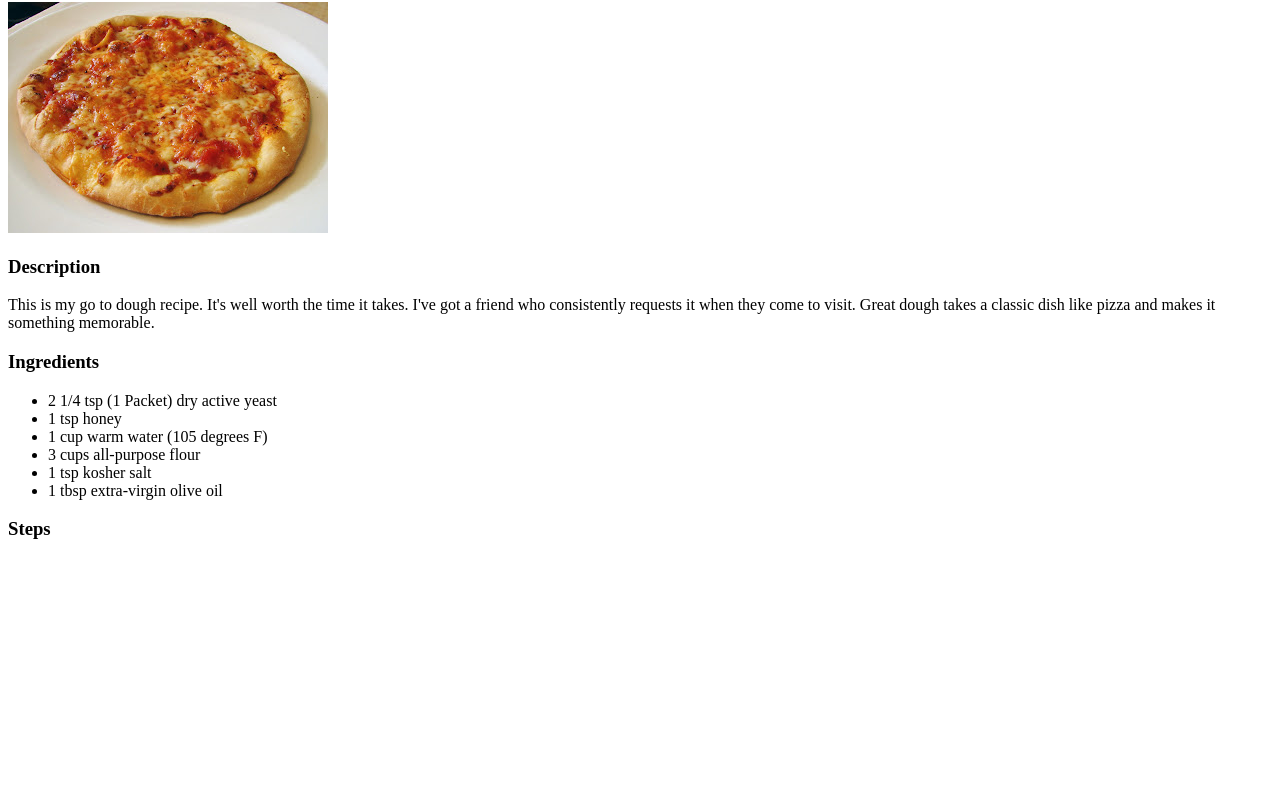
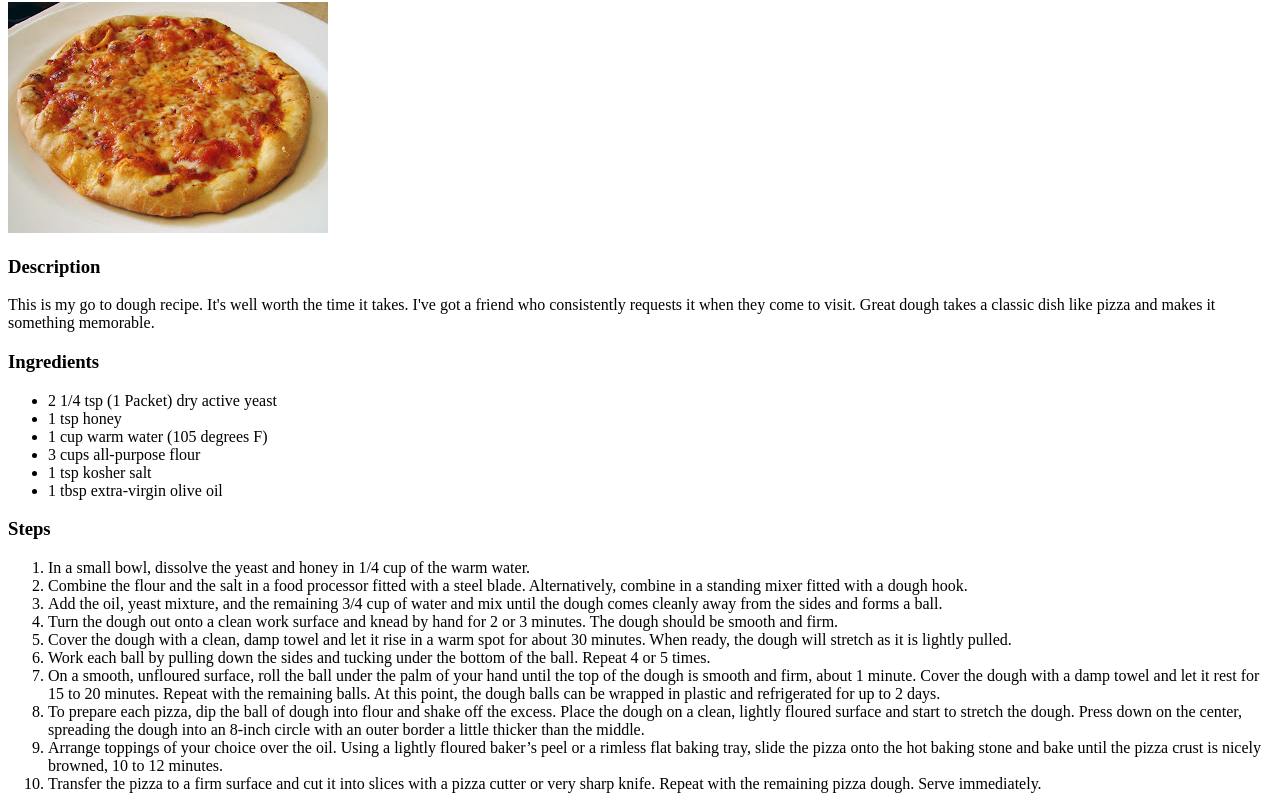
Before and after one commit to phyerbert/odin-recipes, a plain HTML site: page recipes/pizza-dough.html in a window 1280 px wide. Shown: the part 78-887 px from the top of the page. Before the commit the page ends 800 px from the top, so only its background shows below. Drawn offline with Linux system fonts and the light colour scheme.

Commit message:
finished the pizza dough steps. Added a picture to index and finishing touches. Project is complete for now.

```diff
--- a/recipes/pizza-dough.html
+++ b/recipes/pizza-dough.html
@@ -31,6 +31,16 @@
     <h3>Steps</h3>
 
     <ol>
+        <li>In a small bowl, dissolve the yeast and honey in 1/4 cup of the warm water. </li>
+        <li>Combine the flour and the salt in a food processor fitted with a steel blade. Alternatively, combine in a standing mixer fitted with a dough hook.</li>
+        <li>Add the oil, yeast mixture, and the remaining 3/4 cup of water and mix until the dough comes cleanly away from the sides and forms a ball.</li>
+        <li>Turn the dough out onto a clean work surface and knead by hand for 2 or 3 minutes. The dough should be smooth and firm. </li>
+        <li>Cover the dough with a clean, damp towel and let it rise in a warm spot for about 30 minutes. When ready, the dough will stretch as it is lightly pulled. </li>
+        <li>Work each ball by pulling down the sides and tucking under the bottom of the ball. Repeat 4 or 5 times. </li>
+        <li>On a smooth, unfloured surface, roll the ball under the palm of your hand until the top of the dough is smooth and firm, about 1 minute. Cover the dough with a damp towel and let it rest for 15 to 20 minutes. Repeat with the remaining balls. At this point, the dough balls can be wrapped in plastic and refrigerated for up to 2 days. </li>
+        <li>To prepare each pizza, dip the ball of dough into flour and shake off the excess. Place the dough on a clean, lightly floured surface and start to stretch the dough. Press down on the center, spreading the dough into an 8-inch circle with an outer border a little thicker than the middle. </li>
+        <li>Arrange toppings of your choice over the oil. Using a lightly floured baker’s peel or a rimless flat baking tray, slide the pizza onto the hot baking stone and bake until the pizza crust is nicely browned, 10 to 12 minutes.</li>
+        <li>Transfer the pizza to a firm surface and cut it into slices with a pizza cutter or very sharp knife. Repeat with the remaining pizza dough. Serve immediately.</li>
 
     </ol>
 </body>
```
Also changed, not shown: index.html (+3 -1 lines), images/wizard.jpg (added).
